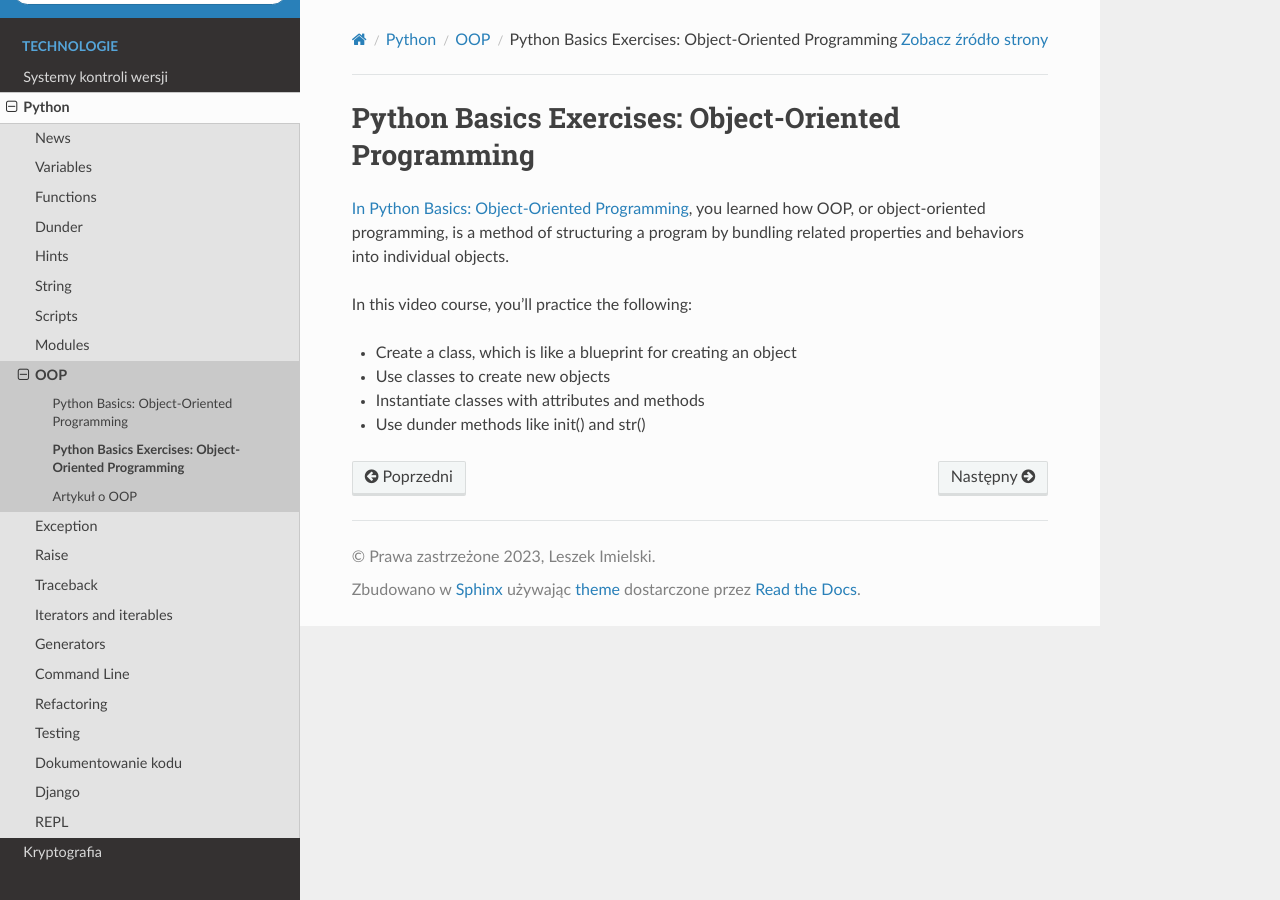
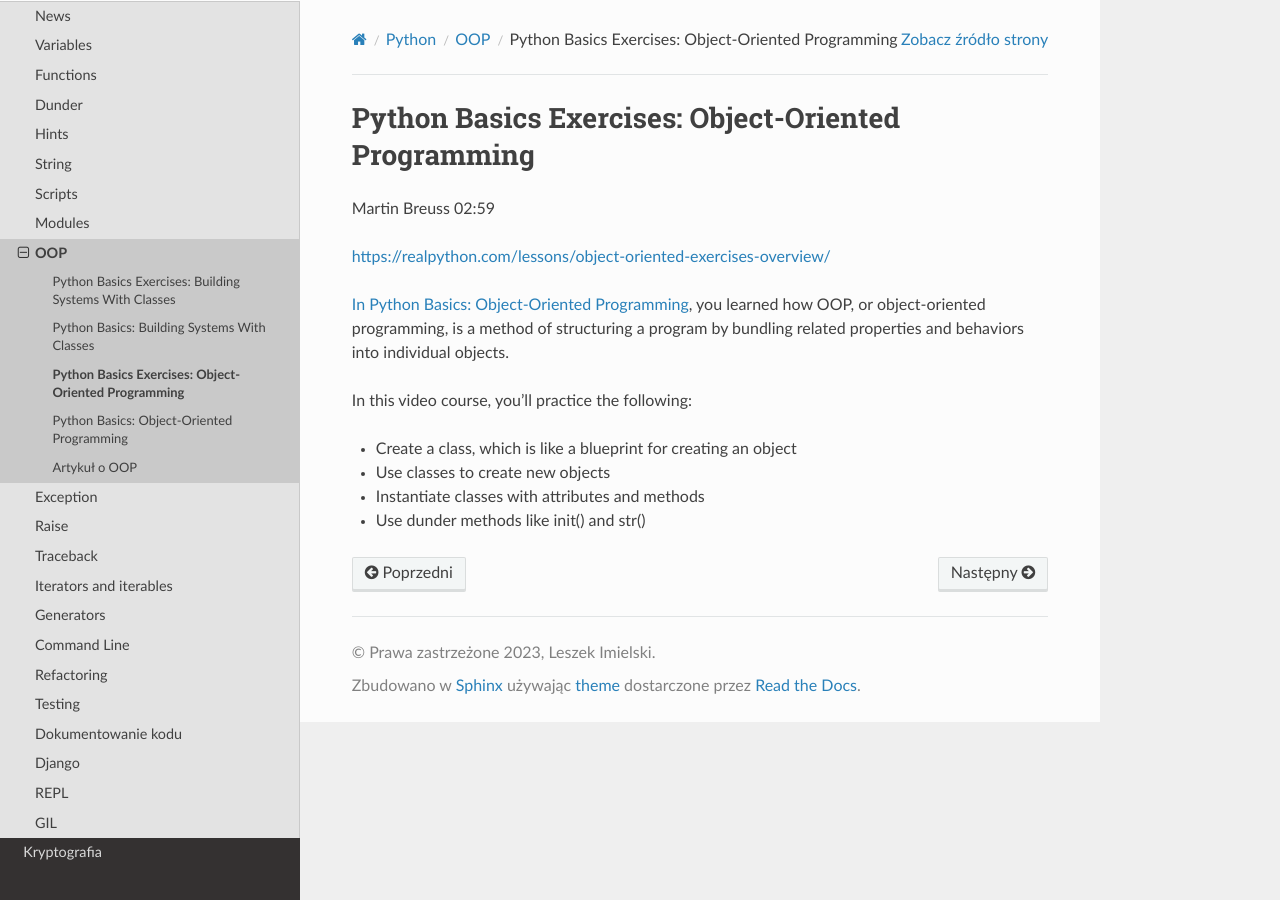
Before and after one commit to limielski/UsingSphinx, a Sphinx documentation site: the page built from docs/source/python/OOP/video/oop0-1-video-0.rst, in a window 1280 px wide. Built offline with Sphinx 7.4.7 and the Read the Docs theme 2.0.0, drawn with Linux system fonts in a browser that asks for light colours.

Commit message:
add to oop

```diff
--- a/docs/source/python/OOP/index.rst
+++ b/docs/source/python/OOP/index.rst
@@ -4,6 +4,8 @@ OOP
 .. toctree::
    :maxdepth: 2
 
+   video/oop1-0-video
+   video/oop0-0-video-1
+   video/oop0-1-video-0
    video/oop0-0-video-0
-   video/oop0-1-video-0
    ArtykulOop
--- a/docs/source/python/OOP/video/oop0-0-video-0.rst
+++ b/docs/source/python/OOP/video/oop0-0-video-0.rst
@@ -16,6 +16,7 @@ In this video course, you’ll learn how to:
 * Create a class, which is like a blueprint for creating an object
 * Use classes to create new objects
 * Instantiate classes with attributes and methods
-* This video course is part of the Python Basics series, which accompanies Python Basics: `A Practical Introduction to Python 3 <https://realpython.com/products/python-basics-book/>`_. You can also check out the other Python Basics courses.
+
+This video course is part of the Python Basics series, which accompanies Python Basics: `A Practical Introduction to Python 3 <https://realpython.com/products/python-basics-book/>`_. You can also check out the other Python Basics courses.
 
 .. note:: Note that you’ll be using IDLE to interact with Python throughout this course. If you’re just getting started, then you might want to check out Python Basics: Setting Up Python before diving into this course.
--- a/docs/source/python/OOP/video/oop0-1-video-0.rst
+++ b/docs/source/python/OOP/video/oop0-1-video-0.rst
@@ -1,7 +1,11 @@
 Python Basics Exercises: Object-Oriented Programming
 ====================================================
 
-:ref:`In Python Basics: Object-Oriented Programming <pbasicsoo>`, you learned how OOP, or object-oriented programming, is a method of structuring a program by bundling related properties and behaviors into individual objects.
+Martin Breuss  02:59
+
+https://realpython.com/lessons/object-oriented-exercises-overview/
+
+:ref:`In Python Basics: Object-Oriented Programming <oop0-0-video-0>`, you learned how OOP, or object-oriented programming, is a method of structuring a program by bundling related properties and behaviors into individual objects.
 
 In this video course, you’ll practice the following:
 
--- a/docs/source/python/index.rst
+++ b/docs/source/python/index.rst
@@ -24,3 +24,4 @@ Python
    docCode/index
    django/index
    repl/index
+   gil/index
```
Also changed, not shown: other parts of docs/source/python/OOP/video/oop0-0-video-0.rst (+1 -1 lines), docs/source/python/OOP/video/oop0-0-video-1.rst (added, +20 -0 lines), docs/source/python/OOP/video/oop1-0-video.rst (added, +20 -0 lines).
